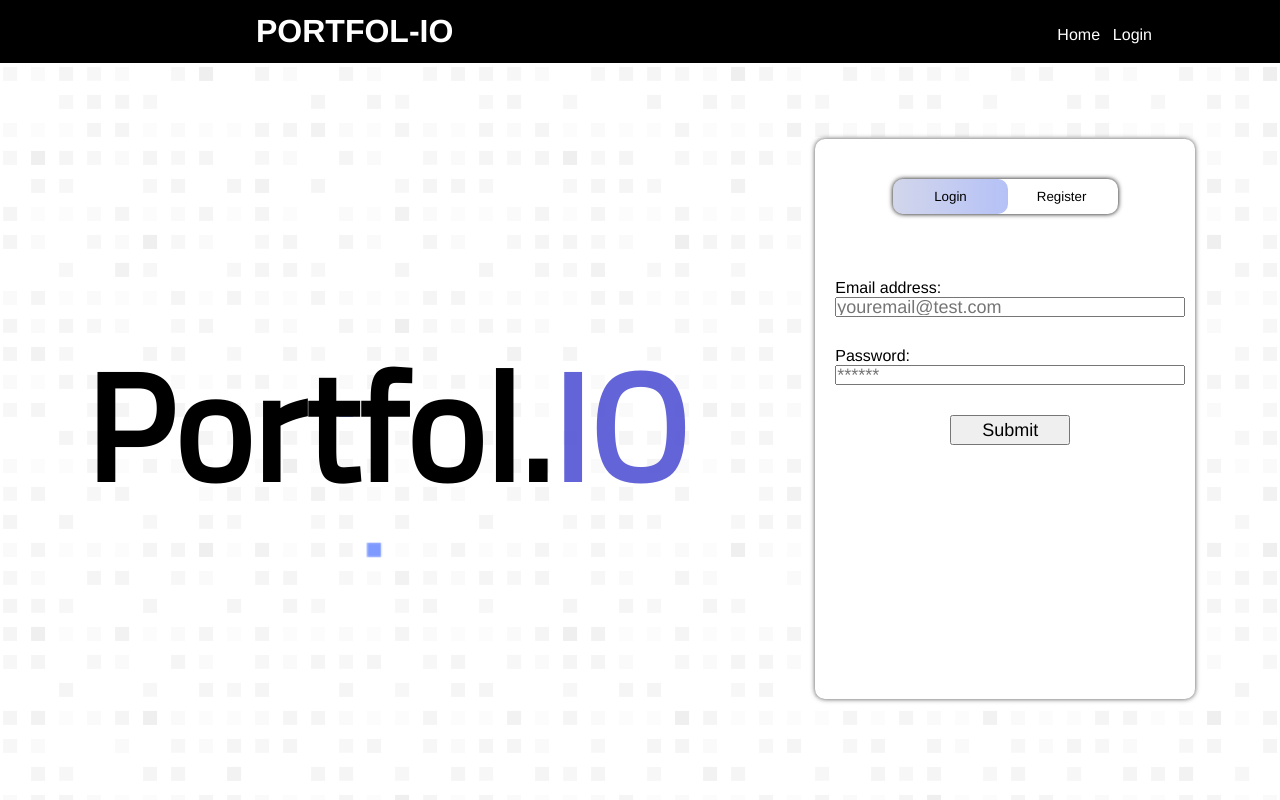
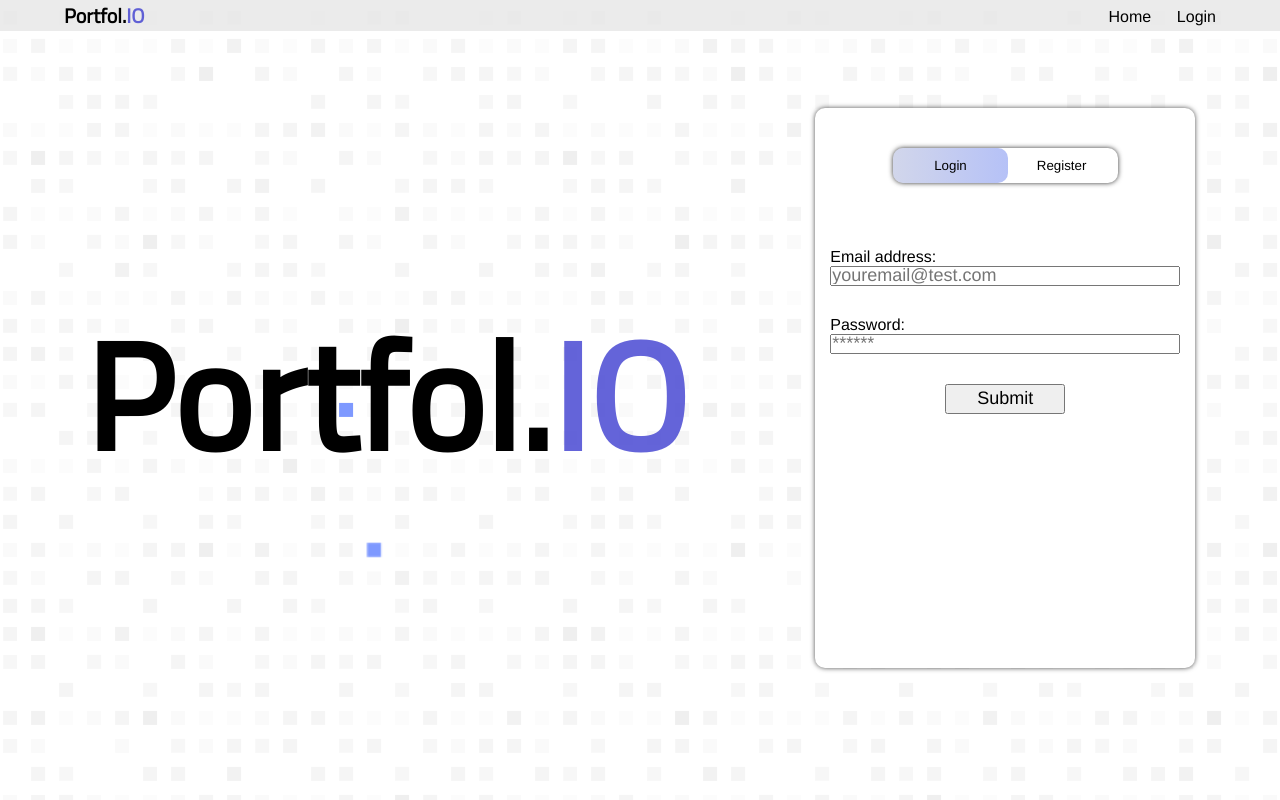
Before and after one commit to dcast0607/Portfol.io, a React (Create React App) app in the folder client/: page /login in a window 1280 px wide. Built offline with nearby package versions, Linux system fonts and the light colour scheme.

Commit message:
made adjustments to navbar

```diff
--- a/client/src/App.js
+++ b/client/src/App.js
@@ -11,7 +11,6 @@ import { setContext } from '@apollo/client/link/context';
 import Nav from './components/Nav';
 import Home from './pages/Home';
 import Login from './pages/Login';
-import Signup from './pages/Signup';
 import './App.css';
 
 const httpLink = createHttpLink({
@@ -52,10 +51,6 @@ const styles = {
               path='/login'
               element={<Login />}
             />
-            <Route
-              path="/signup"
-              element={<Signup />}
-            />
           </Routes>
         </div>
       </Router>
--- a/client/src/components/Nav/index.js
+++ b/client/src/components/Nav/index.js
@@ -1,6 +1,8 @@
 import React from "react";
 import Auth from "../../utils/auth";
 import { Link } from "react-router-dom";
+import '../../pages/Login.css';
+
 
 
 
@@ -9,23 +11,26 @@ function Nav() {
   const styles = {
     container: {
       width: '100%',
-      backgroundColor: 'black',
+      backgroundColor: '#e7e7e7ce',
       color: 'white',
       display: 'flex',
       justifyContent: 'space-between',
-      padding: '1% 10% 1% 20%'
+      alignContent: 'center',
+      padding: '0% 5% 0% 5%'
     },
     navLinks: {
       display: 'flex',
-      gap: '1vw',
+      gap: '2vw',
       listStyle: 'none',
       color: 'white',
-      paddingTop: '1vw'
+      paddingTop: '8px'
     },
     log: {
       textDecoration: 'none',
-      color: 'white',
+      color: 'black',
+      fontWeight: '300'
     },
+
   }
 
     function showNavigation() {
@@ -70,7 +75,9 @@ function Nav() {
 
       return (
         <header style={styles.container}>
-            <h1>PORTFOL-IO</h1>
+            <div>
+              <span className="port">Portfol.</span><span className="folio">IO</span>
+            </div>
             <nav>
                 {showNavigation()}
             </nav>
--- a/client/src/pages/Login.css
+++ b/client/src/pages/Login.css
@@ -14,10 +14,24 @@ input {
   font-size: 150px;
 }
 
+.port {
+  font-family: "Titilium";
+  font-size: 20px;
+  color: black;
+  font-weight: 600;
+}
+
 .io {
   font-size: 150px;
   font-family: "Titilium";
   color: rgba(68, 68, 209, 0.829);
+}
+
+.folio {
+  font-size: 20px;
+  font-family: "Titilium";
+  color: rgba(68, 68, 209, 0.829);
+  font-weight: 600;
 }
 
 .buttonSwitch {
@@ -25,7 +39,7 @@ input {
   justify-content: center;
   margin-top: 30px;
   position: relative;
-  box-shadow: 0 0 5px 0px #000000;
+  box-shadow: 0 0 5px 0px #000000ce;
   width: 225px;
   margin: 35px auto;
   border-radius: 10px;
@@ -88,7 +102,7 @@ input {
 }
 
 #userlogin {
-  margin-left: 80px;
+  margin-left: 70px;
   flex-direction: column;
   display: flex;
   align-items: center;
--- a/client/src/pages/Login.js
+++ b/client/src/pages/Login.js
@@ -56,7 +56,7 @@ const Login = () => {
 
     const [startLogin, setStartLogin] = useState(false);
 
-    const transitionProperties = startLogin ? { marginLeft: '-405px'} : {};
+    const transitionProperties = startLogin ? { marginLeft: '-410px'} : {};
 
     const transitionPropertiesOne = startLogin ? { marginLeft: '110px'} : {};
 
@@ -78,7 +78,7 @@ const Login = () => {
         <div className="inputForms" style={transitionProperties}>
           <div className="container">
             <form onSubmit={handleFormSubmit} id="userlogin">
-              <h2 className='center'></h2>
+              {/* <h2 className='center'></h2> */}
               <div className="flex-row space-between my-2">
                 <label htmlFor="email">Email address:</label>
                 <input
@@ -111,7 +111,7 @@ const Login = () => {
           </div>
           <div className="container">
               <form onSubmit={handleSignSubmit} id="register">
-              <h2></h2>
+              {/* <h2></h2> */}
                 <div className="flex-row space-between my-2">
                   <label htmlFor="username">Username:</label>
                   <input
```
Also changed, not shown: client/src/components/loginBox/Loginbox.css (deleted), client/src/components/loginBox/Loginbox.js (deleted).
